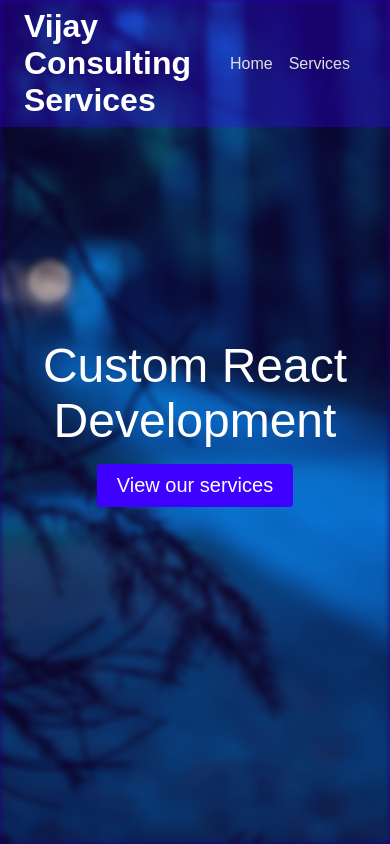
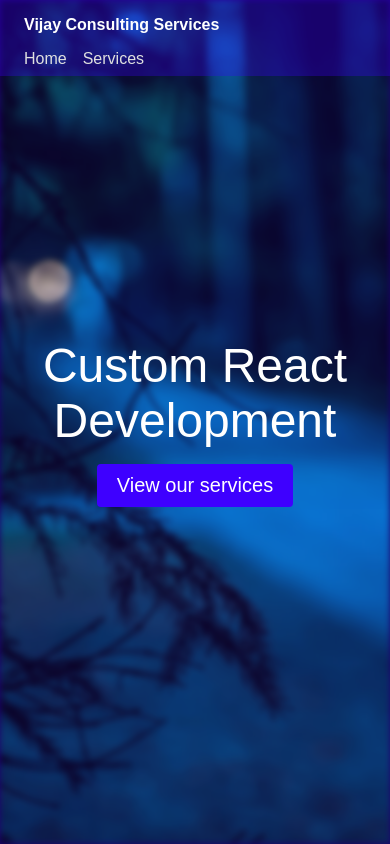
Before and after one commit to vijayst/nextdemo, a Next.js app: page / in a window 390 px wide. Built offline with nearby package versions, Linux system fonts and the light colour scheme.

Commit message:
title in head tag and fix responsive issue

```diff
--- a/components/layout.js
+++ b/components/layout.js
@@ -1,10 +1,17 @@
 import styles from './layout.module.css';
 import Link from 'next/link';
+import Head from 'next/head';
 import { Fragment } from 'react';
 
 export default function Layout(props) {
     return (
         <Fragment>
+            <Head>
+                <meta
+                    name="viewport"
+                    content="initial-scale=1.0, width=device-width"
+                />
+            </Head>
             <header className={styles.header}>
                 <div className={styles.wrapper}>
                     <h1 className={styles.title}>
--- a/components/layout.module.css
+++ b/components/layout.module.css
@@ -12,9 +12,17 @@
     padding: 0.5rem 1.5rem;
 }
 
+@media screen and (max-width: 40em) {
+    .wrapper {
+        flex-direction: column;
+        justify-content: flex-start;
+        align-items: flex-start;
+        padding-top: 1rem;
+    }
+}
+
 .title {
-    margin-block-start: 0;
-    margin-block-end: 0;
+    margin: 0;
 }
 
 .titleLink {
@@ -22,9 +30,22 @@
     text-decoration: none;
 }
 
+@media screen and (max-width: 40em) {
+    .title {
+        font-size: 1em;
+    }
+}
+
 .menu {
     list-style: none;
     padding: 0;
+    margin: 0;
+}
+
+@media screen and (max-width: 40em) {
+    .menu {
+        margin-top: 1rem;
+    }
 }
 
 .menu li {
--- a/pages/index.js
+++ b/pages/index.js
@@ -1,9 +1,13 @@
 import Link from 'next/link';
+import Head from 'next/head';
 import styles from '../styles/home.module.css';
 
 export default function Index() {
     return (
         <div className={styles.home}>
+            <Head>
+                <title>Vijay Consulting Services</title>
+            </Head>
             <div className={styles.background} />
             <div className={styles.overlay} />
             <div className={styles.center}>
--- a/pages/services/[service].js
+++ b/pages/services/[service].js
@@ -1,5 +1,6 @@
 import { Converter } from 'showdown';
 import fs from 'fs';
+import Head from 'next/head';
 
 export default function Service(props) {
     const {
@@ -8,6 +9,9 @@ export default function Service(props) {
     } = props;
     return (
         <div className="container">
+            <Head>
+                <title>{title}</title>
+            </Head>
             <h1>{title}</h1>
             <div dangerouslySetInnerHTML={{ __html: content }} />
         </div>
--- a/pages/services/index.js
+++ b/pages/services/index.js
@@ -1,4 +1,5 @@
 import Link from 'next/link';
+import Head from 'next/head';
 import styles from '../../styles/services.module.css';
 import fs from 'fs';
 import { Converter } from 'showdown';
@@ -6,6 +7,9 @@ import { Converter } from 'showdown';
 export default function Services({ services }) {
     return (
         <div className="container">
+            <Head>
+                <title>Services</title>
+            </Head>
             <h1>Services</h1>
             <p>View our service offerings:</p>
             <ul className={styles.services}>
--- a/styles/globals.css
+++ b/styles/globals.css
@@ -8,7 +8,7 @@ body {
 .container {
     padding: 5rem 1.5rem 2rem 1.5rem;
     color: #fff;
-    width: 40rem;
+    max-width: 40rem;
 }
 
 h1 {
```
Also changed, not shown: 1 other file (tests, documents, lock files or other folders).
